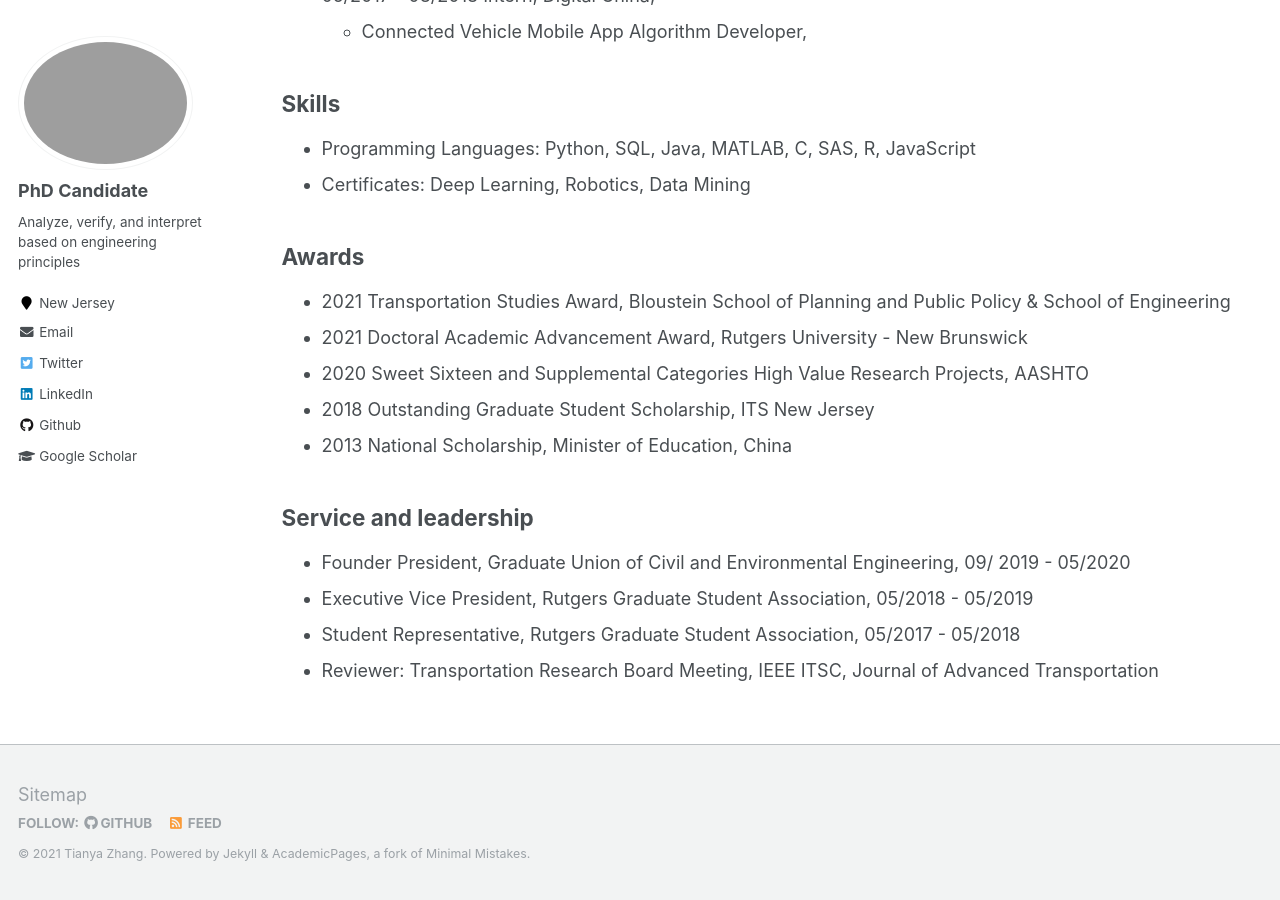
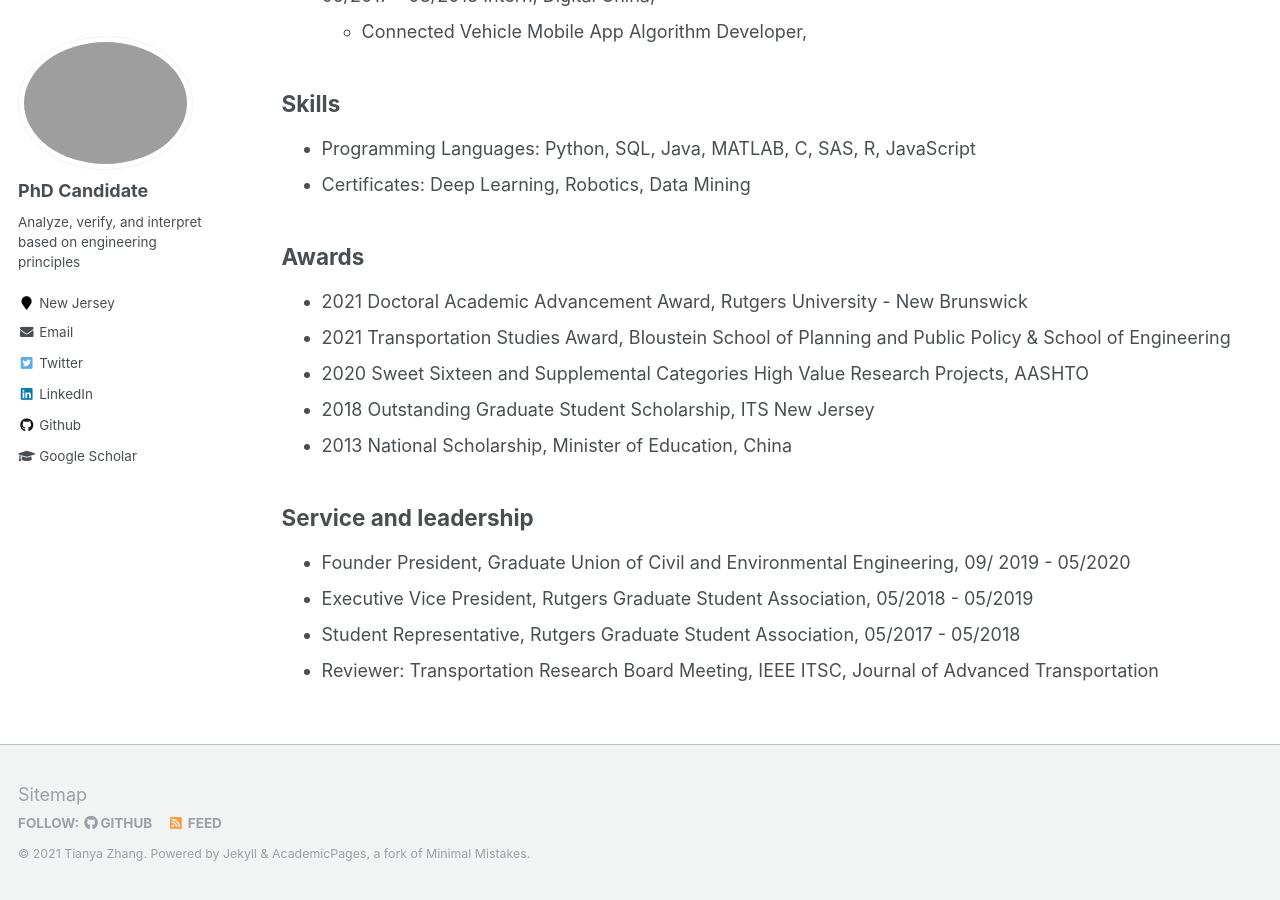
Before and after one commit to TeRyZh/Website, a Jekyll site: the page built from _pages/cv.md, in a window 1280 px wide and 900 px high, scrolled down 775 px. Built offline with Jekyll 4.4.1, drawn with Linux system fonts in a browser that asks for light colours.

Commit message:
Update cv.md

```diff
--- a/_pages/cv.md
+++ b/_pages/cv.md
@@ -37,8 +37,8 @@ Skills
 
 Awards
 ------
+  * 2021 Doctoral Academic Advancement Award, Rutgers University - New Brunswick
   * 2021 Transportation Studies Award, Bloustein School of Planning and Public Policy & School of Engineering
-  * 2021 Doctoral Academic Advancement Award, Rutgers University - New Brunswick
   * 2020 Sweet Sixteen and Supplemental Categories High Value Research Projects, AASHTO
   * 2018 Outstanding Graduate Student Scholarship, ITS New Jersey
   * 2013 National Scholarship, Minister of Education, China
```
